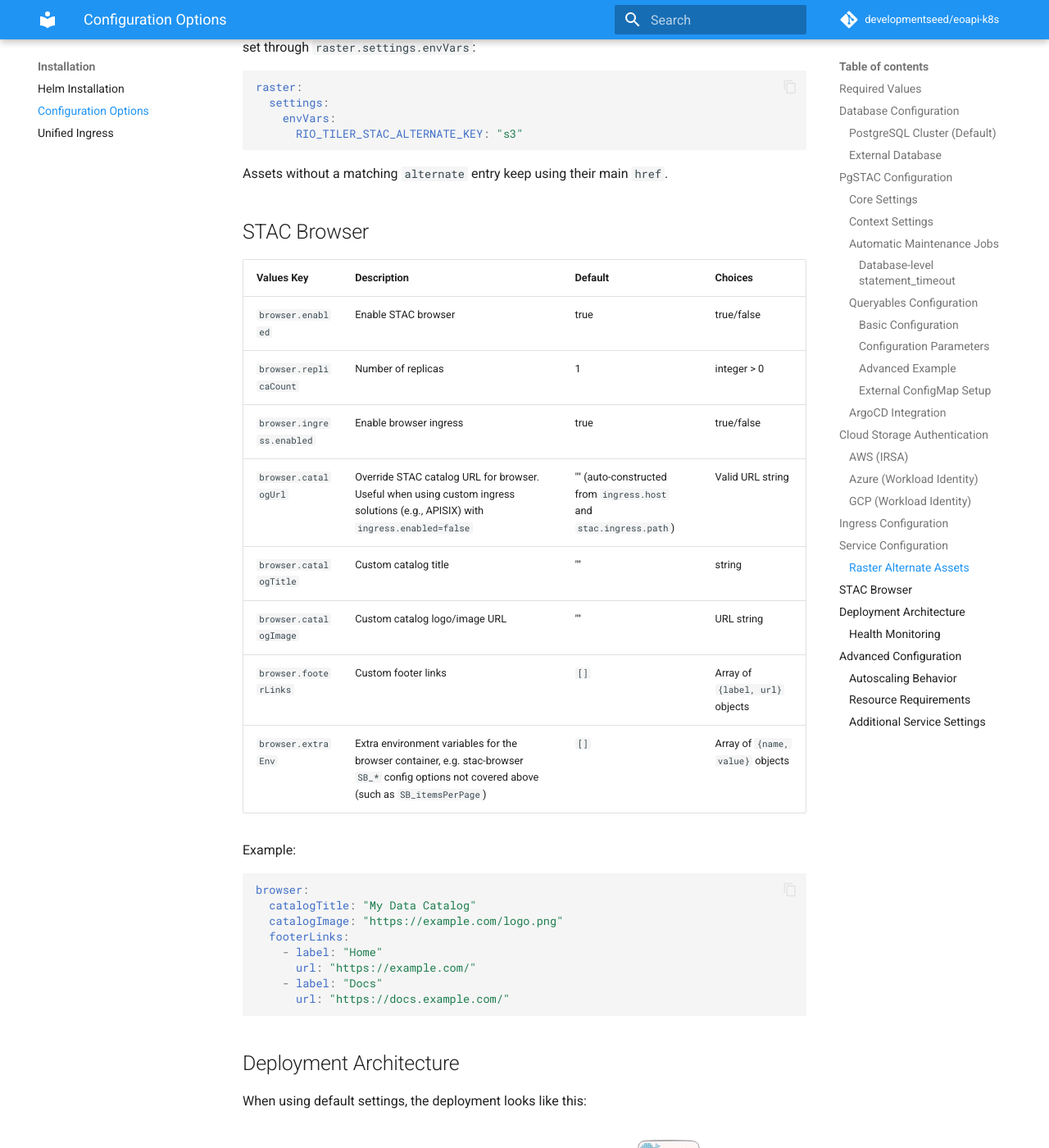
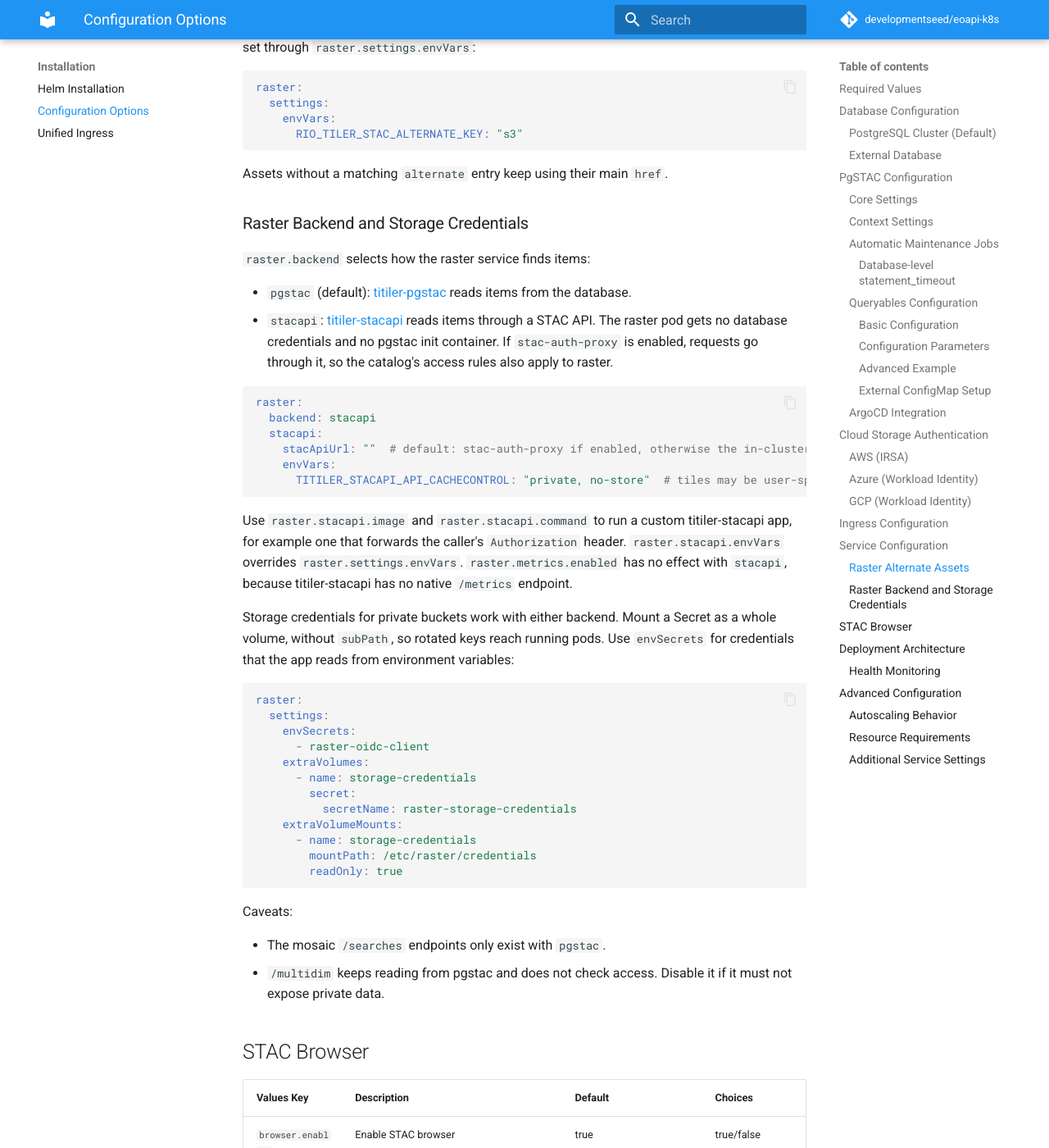
Before and after one commit to developmentseed/eoapi-k8s, an MkDocs documentation site: the page built from docs/configuration.md, in a window 1280 px wide and 1400 px high, scrolled down 8445 px. Shown: the whole window at 82% size. Built offline with MkDocs 1.6.1 and Material for MkDocs 9.7.7, drawn with Linux system fonts in a browser that asks for light colours; comment, search, counter and statistics services are not loaded.

Commit message:
feat: support titiler-stacapi alongside titiler-pgstac. (#700)

````diff
--- a/docs/configuration.md
+++ b/docs/configuration.md
@@ -340,6 +340,46 @@ raster:
 
 Assets without a matching `alternate` entry keep using their main `href`.
 
+### Raster Backend and Storage Credentials
+
+`raster.backend` selects how the raster service finds items:
+
+- `pgstac` (default): [titiler-pgstac](https://github.com/stac-utils/titiler-pgstac) reads items from the database.
+- `stacapi`: [titiler-stacapi](https://github.com/developmentseed/titiler-stacapi) reads items through a STAC API. The raster pod gets no database credentials and no pgstac init container. If `stac-auth-proxy` is enabled, requests go through it, so the catalog's access rules also apply to raster.
+
+```yaml
+raster:
+  backend: stacapi
+  stacapi:
+    stacApiUrl: ""  # default: stac-auth-proxy if enabled, otherwise the in-cluster stac service
+    envVars:
+      TITILER_STACAPI_API_CACHECONTROL: "private, no-store"  # tiles may be user-specific
+```
+
+Use `raster.stacapi.image` and `raster.stacapi.command` to run a custom titiler-stacapi app, for example one that forwards the caller's `Authorization` header. `raster.stacapi.envVars` overrides `raster.settings.envVars`. `raster.metrics.enabled` has no effect with `stacapi`, because titiler-stacapi has no native `/metrics` endpoint.
+
+Storage credentials for private buckets work with either backend. Mount a Secret as a whole volume, without `subPath`, so rotated keys reach running pods. Use `envSecrets` for credentials that the app reads from environment variables:
+
+```yaml
+raster:
+  settings:
+    envSecrets:
+      - raster-oidc-client
+    extraVolumes:
+      - name: storage-credentials
+        secret:
+          secretName: raster-storage-credentials
+    extraVolumeMounts:
+      - name: storage-credentials
+        mountPath: /etc/raster/credentials
+        readOnly: true
+```
+
+Caveats:
+
+- The mosaic `/searches` endpoints only exist with `pgstac`.
+- `/multidim` keeps reading from pgstac and does not check access. Disable it if it must not expose private data.
+
 ## STAC Browser
 
 | **Values Key** | **Description** | **Default** | **Choices** |
````
Also changed, not shown: 6 other files.
